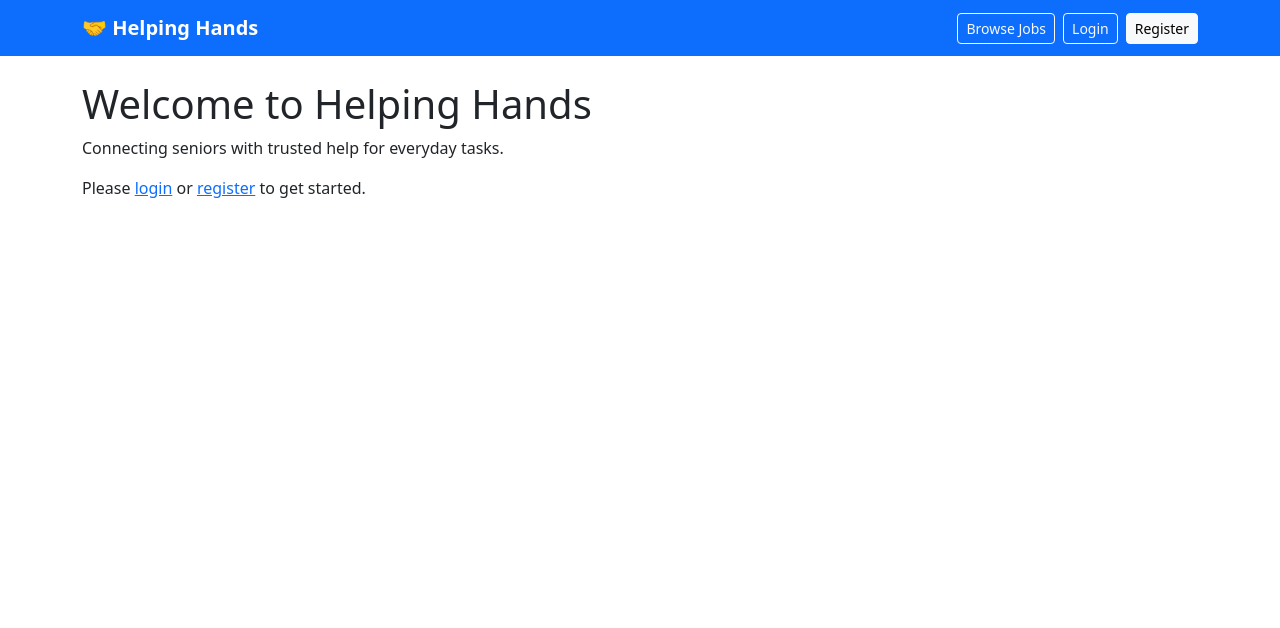
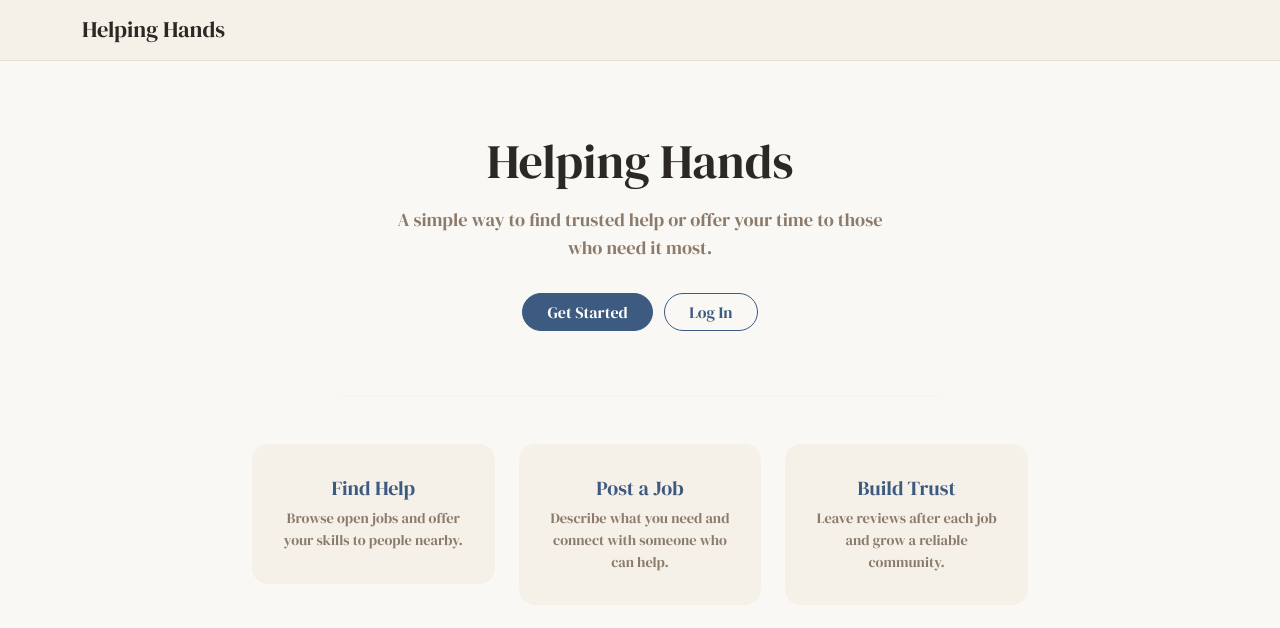
Before and after one commit to LAVACHE123/Helping-Hands, a Django app: page / in a window 1280 px wide. Shown: the top 628 px of the page. Run offline with Django 5.2, Linux system fonts and the light colour scheme.

Commit message:
update home and base templates

```diff
--- a/project/helply/templates/base.html
+++ b/project/helply/templates/base.html
@@ -5,21 +5,72 @@
     <meta name="viewport" content="width=device-width, initial-scale=1.0">
     <title>{% block title %}Helping Hands{% endblock %}</title>
     <link href="https://cdn.jsdelivr.net/npm/bootstrap@5.3.0/dist/css/bootstrap.min.css" rel="stylesheet">
+    <link href="https://fonts.googleapis.com/css2?family=DM+Serif+Display&display=swap" rel="stylesheet">
+    <style>
+        body {
+            background-color: #faf8f4;
+            color: #2c2825;
+            font-family: 'DM Serif Display', serif;
+        }
+
+        .navbar {
+            background-color: #f5f0e8 !important;
+            border-bottom: 1px solid #e8e0d4;
+        }
+
+        .navbar-brand {
+            color: #2c2825 !important;
+            font-size: 1.4rem;
+            font-weight: 500;
+        }
+
+        .btn-primary {
+            background-color: #3d5a80 !important;
+            border-color: #3d5a80 !important;
+            border-radius: 20px;
+            font-family: 'DM Serif Display', serif;
+        }
+
+        .btn-primary:hover {
+            background-color: #2c4a6e !important;
+            border-color: #2c4a6e !important;
+        }
+
+        .btn-outline-primary {
+            color: #3d5a80 !important;
+            border-color: #3d5a80 !important;
+            border-radius: 20px;
+            font-family: 'DM Serif Display', serif;
+        }
+
+        .btn-outline-primary:hover {
+            background-color: #3d5a80 !important;
+            color: white !important;
+        }
+
+        a {
+            color: #3d5a80;
+        }
+
+        a:hover {
+            color: #2c4a6e;
+        }
+
+        .alert-info {
+            background-color: #f5f0e8;
+            border-color: #e8e0d4;
+            color: #2c2825;
+        }
+    </style>
 </head>
 <body>
 
-    <nav class="navbar navbar-expand-lg navbar-dark bg-primary">
+    <nav class="navbar navbar-expand-lg">
         <div class="container">
-            <a class="navbar-brand fw-bold" href="{% url 'home' %}">🤝 Helping Hands</a>
+            <a class="navbar-brand" href="{% url 'home' %}">Helping Hands</a>
             <div class="ms-auto d-flex align-items-center gap-2">
-                <a href="{% url 'job_list' %}" class="btn btn-outline-light btn-sm">Browse Jobs</a>
                 {% if user.is_authenticated %}
-                    <a href="{% url 'job_create' %}" class="btn btn-outline-light btn-sm">Post a Job</a>
-                    <span class="text-white">Hi, {{ user.first_name }}!</span>
-                    <a href="{% url 'logout' %}" class="btn btn-light btn-sm">Logout</a>
-                {% else %}
-                    <a href="{% url 'login' %}" class="btn btn-outline-light btn-sm">Login</a>
-                    <a href="{% url 'register' %}" class="btn btn-light btn-sm">Register</a>
+                    <a href="{% url 'logout' %}" class="btn btn-primary btn-sm">Logout</a>
                 {% endif %}
             </div>
         </div>
--- a/project/helply/templates/home.html
+++ b/project/helply/templates/home.html
@@ -3,12 +3,43 @@
 {% block title %}Home - Helping Hands{% endblock %}
 
 {% block content %}
-    <h1>Welcome to Helping Hands</h1>
-    <p>Connecting seniors with trusted help for everyday tasks.</p>
 
+<div class="text-center py-5">
+    <h1 style="font-size: 3rem; color: #2c2825; font-weight: 500;">Helping Hands</h1>
+    <p style="color: #8c7b6b; font-size: 1.15rem; max-width: 500px; margin: 1rem auto 2rem;">
+        A simple way to find trusted help or offer your time to those who need it most.
+    </p>
     {% if user.is_authenticated %}
-        <p>Welcome back, {{ user.first_name }}! You are logged in.</p>
+        <p style="color: #8c7b6b; font-size: 1rem;">Welcome back, <strong style="color: #2c2825;">{{ user.first_name }}</strong>. What would you like to do today?</p>
+        <a href="{% url 'job_list' %}" class="btn btn-primary px-4 me-2">Browse Jobs</a>
+        <a href="{% url 'job_create' %}" class="btn btn-outline-primary px-4">Post a Job</a>
     {% else %}
-        <p>Please <a href="{% url 'login' %}">login</a> or <a href="{% url 'register' %}">register</a> to get started.</p>
+        <a href="{% url 'register' %}" class="btn btn-primary px-4 me-2">Get Started</a>
+        <a href="{% url 'login' %}" class="btn btn-outline-primary px-4">Log In</a>
     {% endif %}
+</div>
+
+<hr style="border-color: #e8e0d4; max-width: 600px; margin: 1rem auto 3rem;">
+
+<div class="row text-center mb-5" style="max-width: 800px; margin: 0 auto;">
+    <div class="col-md-4 mb-4">
+        <div style="background: #f5f0e8; border-radius: 16px; padding: 2rem 1.5rem;">
+            <h5 style="margin-bottom: 0.5rem; color: #3d5a80; font-weight: 500;">Find Help</h5>
+            <p style="color: #8c7b6b; font-size: 0.9rem; margin: 0;">Browse open jobs and offer your skills to people nearby.</p>
+        </div>
+    </div>
+    <div class="col-md-4 mb-4">
+        <div style="background: #f5f0e8; border-radius: 16px; padding: 2rem 1.5rem;">
+            <h5 style="margin-bottom: 0.5rem; color: #3d5a80; font-weight: 500;">Post a Job</h5>
+            <p style="color: #8c7b6b; font-size: 0.9rem; margin: 0;">Describe what you need and connect with someone who can help.</p>
+        </div>
+    </div>
+    <div class="col-md-4 mb-4">
+        <div style="background: #f5f0e8; border-radius: 16px; padding: 2rem 1.5rem;">
+            <h5 style="margin-bottom: 0.5rem; color: #3d5a80; font-weight: 500;">Build Trust</h5>
+            <p style="color: #8c7b6b; font-size: 0.9rem; margin: 0;">Leave reviews after each job and grow a reliable community.</p>
+        </div>
+    </div>
+</div>
+
 {% endblock %}
```
